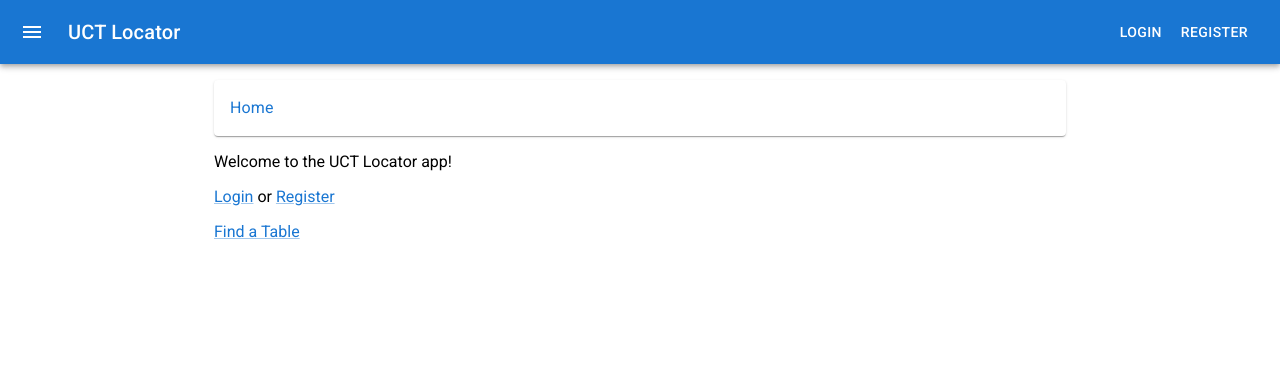
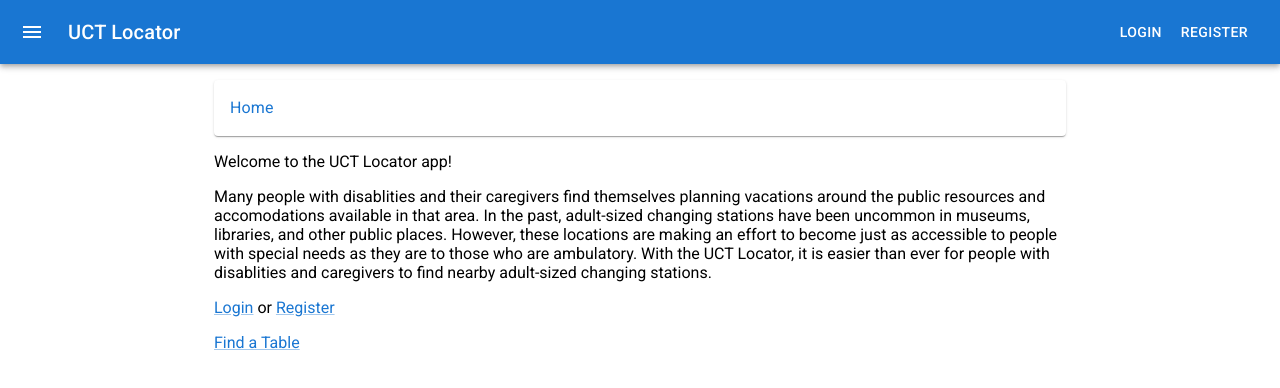
Before and after one commit to InspiredAccessFoundation/uct-locator, a React (Create React App) app in the folder front-end/: page / in a window 1280 px wide. Shown: the top 388 px of the page. Built offline with nearby package versions, Linux system fonts and the light colour scheme; what axios-cache-interceptor would draw is missing.

Commit message:
added info to home

```diff
--- a/front-end/src/components/layout/Home.js
+++ b/front-end/src/components/layout/Home.js
@@ -25,6 +25,7 @@ const Home = (props) => {
   return (
     <Container maxWidth="md">
       <p>Welcome to the UCT Locator app!</p>
+      <p>Many people with disablities and their caregivers find themselves planning vacations around the public resources and accomodations available in that area. In the past, adult-sized changing stations have been uncommon in museums, libraries, and other public places. However, these locations are making an effort to become just as accessible to people with special needs as they are to those who are ambulatory. With the UCT Locator, it is easier than ever for people with disablities and caregivers to find nearby adult-sized changing stations.</p>
       {loggedIn ? loggedInContent : loggedOutContent}
       <Link to="/find">Find a Table</Link>
     </Container>
```
Also changed, not shown: front-end/public/index.html (line endings or trailing spaces).
